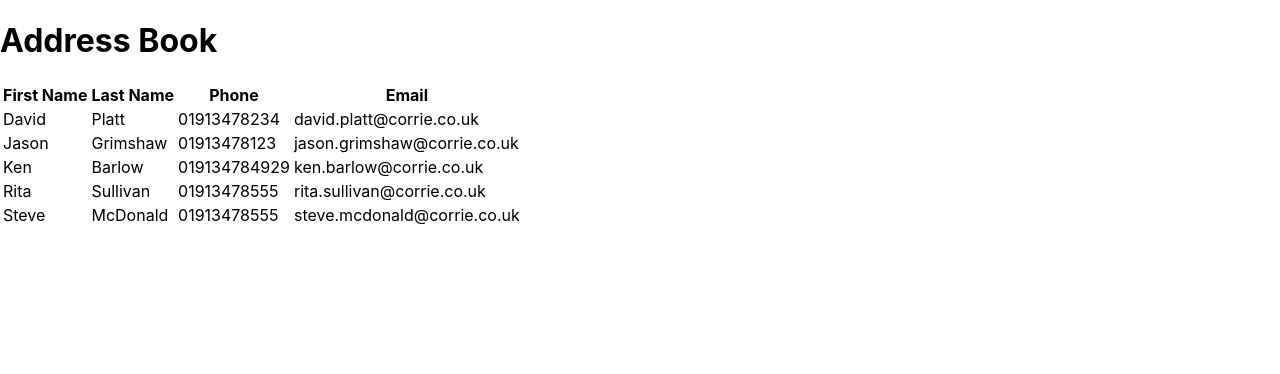
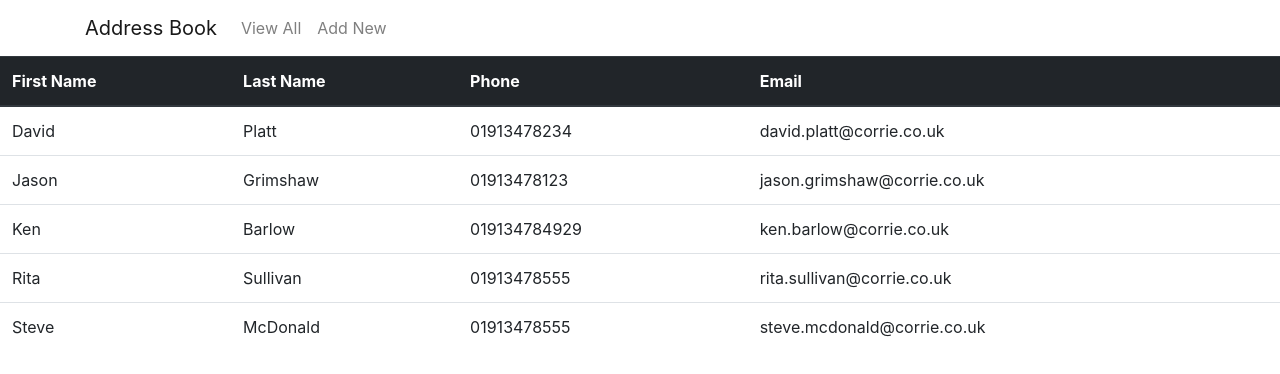
Before and after one commit to Zakauddin/Address-Book, a React (Create React App) app in the folder frontend/: page / in a window 1280 px wide. Shown: the top 374 px of the page. Built offline with nearby package versions, Linux system fonts and the light colour scheme.

Commit message:
NavBar Added

```diff
--- a/frontend/package.json
+++ b/frontend/package.json
@@ -6,7 +6,9 @@
     "@testing-library/jest-dom": "^5.17.0",
     "@testing-library/react": "^13.4.0",
     "@testing-library/user-event": "^13.5.0",
+    "bootstrap": "^5.3.3",
     "react": "^18.3.1",
+    "react-bootstrap": "^2.10.2",
     "react-dom": "^18.3.1",
     "react-router-dom": "^6.23.1",
     "react-scripts": "5.0.1",
--- a/frontend/public/index.html
+++ b/frontend/public/index.html
@@ -2,6 +2,9 @@
 <html lang="en">
   <head>
     <meta charset="utf-8" />
+
+    <link rel="stylesheet" href="https://cdn.jsdelivr.net/npm/bootstrap@4.0.0/dist/css/bootstrap.min.css" integrity="sha384-Gn5384xqQ1aoWXA+058RXPxPg6fy4IWvTNh0E263XmFcJlSAwiGgFAW/dAiS6JXm" crossorigin="anonymous">
+
     <link rel="icon" href="%PUBLIC_URL%/favicon.ico" />
     <meta name="viewport" content="width=device-width, initial-scale=1" />
     <meta name="theme-color" content="#000000" />
--- a/frontend/src/App.js
+++ b/frontend/src/App.js
@@ -1,14 +1,22 @@
 import './App.css';
+import {BrowserRouter, Routes, Route } from "react-router-dom";
 import Home from "./components/Home";
-import {BrowserRouter, Routes, Route } from "react-router-dom";
+import NewContact from "./components/NewContact"
+import NavBar from "./components/NavBar";
+
+const AddressBook = require('./components/AddressBook')
 
 function App() {
-  return (
-    <BrowserRouter>
-      <Routes>
-        <Route path="/" element={<Home />} />
-      </Routes>
-    </BrowserRouter>
+    const book = new AddressBook();
+    // console.log(book);
+    return (
+        <BrowserRouter>
+            <NavBar />
+                <Routes>
+                    <Route path="/" element={<Home addressBook={book} />} />
+                    <Route path="/new_contact" element={<NewContact addressBook={book} />} />
+                </Routes>
+        </BrowserRouter>
   );
 }
 
--- a/frontend/src/components/AddressBook.js
+++ b/frontend/src/components/AddressBook.js
@@ -1,4 +1,4 @@
-const Contact = require('./Contact')
+const Contact = require('./Contact');
 const data = require('./data.json');
 
 class AddressBook {
@@ -10,8 +10,9 @@ class AddressBook {
     }
 
     view_all() {
-        return this.contacts
+        return this.contacts;
     }
+
 
 }
 
--- a/frontend/src/components/Home.js
+++ b/frontend/src/components/Home.js
@@ -1,14 +1,11 @@
-const AddressBook = require('./AddressBook')
+import React from 'react';
 
-function Home() {
-
-    const book = new AddressBook();
+const Home = ({ addressBook }) =>  {
 
     return (
         <div>
-            <h1>Address Book</h1>
-            <table>
-                <thead>
+            <table className="table">
+                <thead className="thead-dark">
                     <tr>
                         <th>First Name</th>
                         <th>Last Name</th>
@@ -17,7 +14,7 @@ function Home() {
                     </tr>
                 </thead>
                 <tbody>
-                    { book.view_all().map ((contact, index) => (
+                    { addressBook.view_all().map ((contact, index) => (
                         <tr key = {index}>
                             <td>{contact.get_first_name()}</td>
                             <td>{contact.get_last_name()}</td>
--- /dev/null
+++ b/frontend/src/components/NavBar.js
@@ -0,0 +1,24 @@
+import { Link } from "react-router-dom";
+import Container from 'react-bootstrap/Container';
+import Nav from 'react-bootstrap/Nav';
+import Navbar from 'react-bootstrap/Navbar';
+
+
+function NavBar() {
+    return (
+      <Navbar expand="lg" className="bg-body-tertiary">
+        <Container>
+        <Navbar.Brand to="/">Address Book</Navbar.Brand>
+          <Navbar.Toggle aria-controls="basic-navbar-nav" />
+          <Navbar.Collapse id="basic-navbar-nav">
+            <Nav className="me-auto">
+              <Nav.Link as={Link} to="/">View All</Nav.Link>
+              <Nav.Link as={Link} to="/new_contact">Add New</Nav.Link>
+            </Nav>
+          </Navbar.Collapse>
+        </Container>
+      </Navbar>
+    );
+  }
+
+  export default NavBar;
--- /dev/null
+++ b/frontend/src/components/NewContact.js
@@ -0,0 +1,10 @@
+import React from 'react';
+
+const NewContact = ({ addressBook }) =>  {
+
+    return (
+        <h1>Address Book</h1>
+    );
+};
+
+export default NewContact;
```
Also changed, not shown: 2 other files (tests, documents, lock files or other folders).
